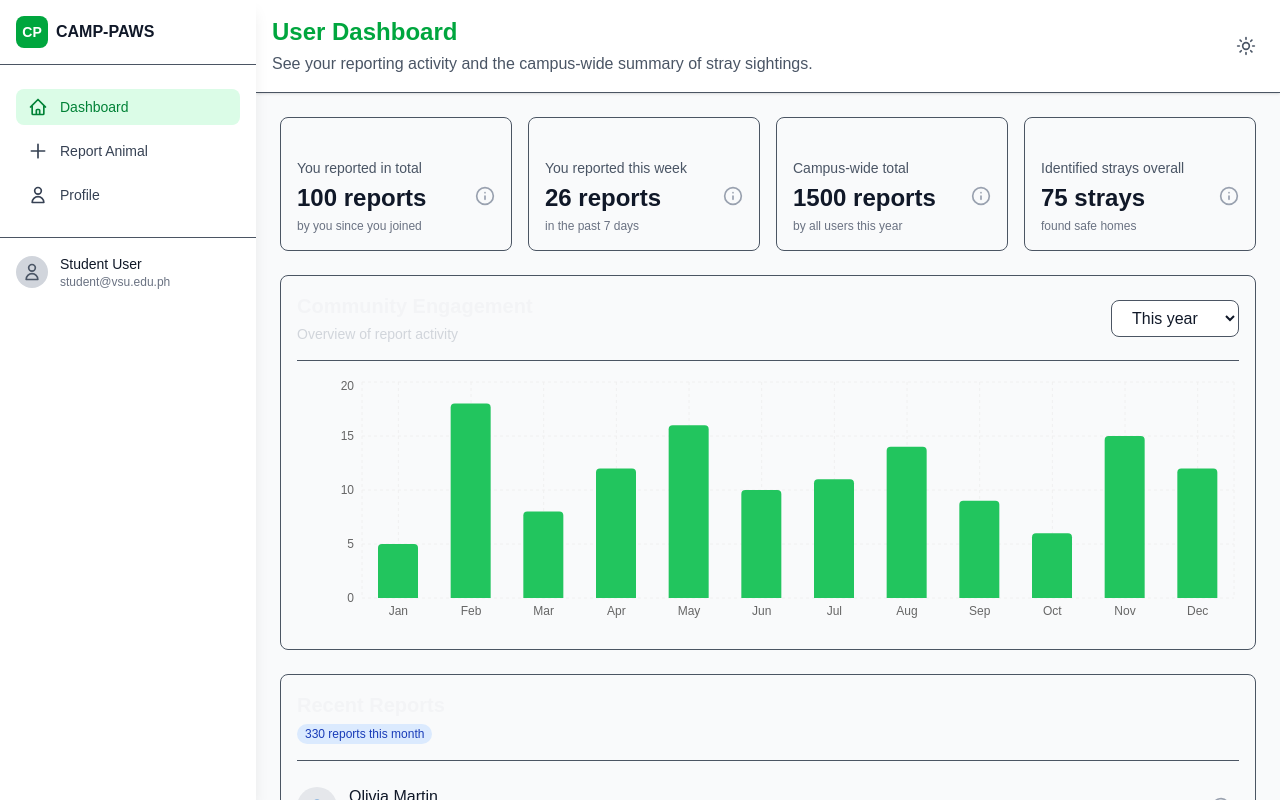
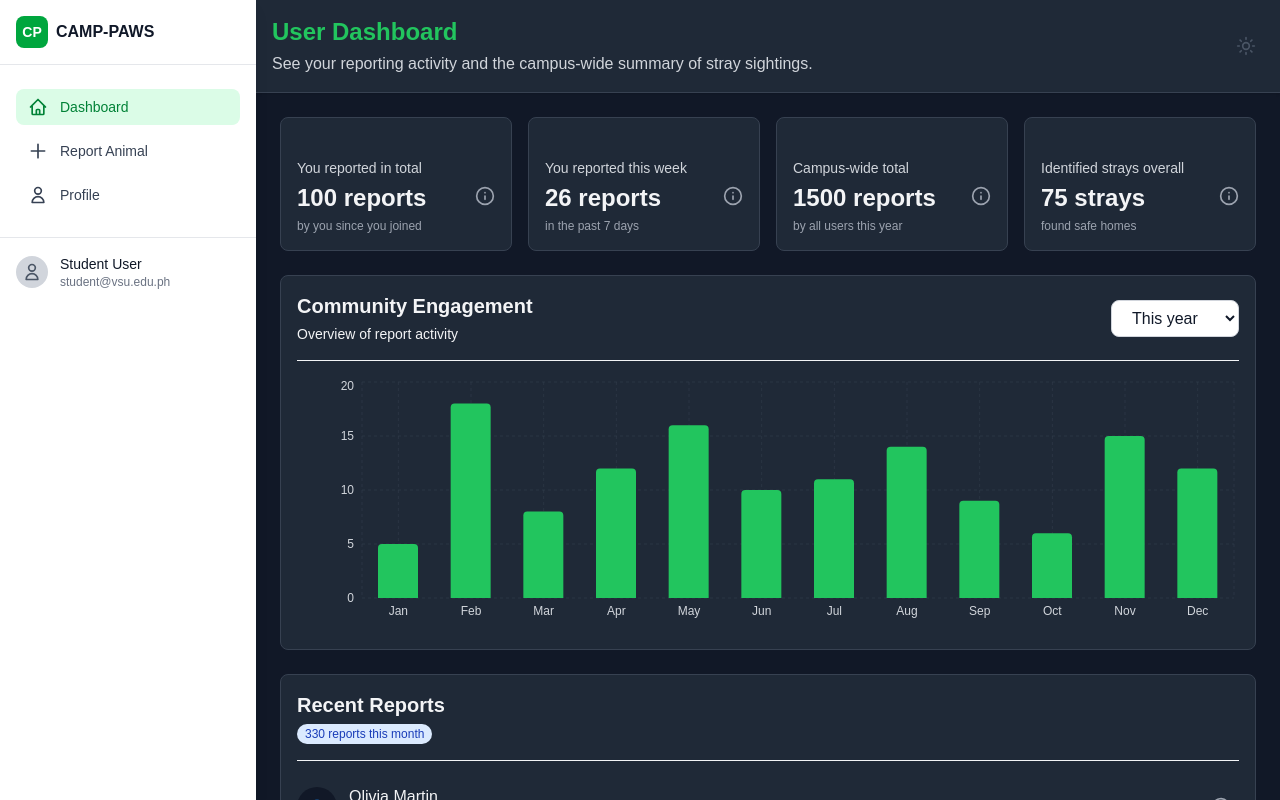
Before and after one commit to CSci-153-Web-Systems-and-Technologies/batch-2025-camp-paws-web, a Next.js app: page /user-dashboard in a window 1280 px wide. Both pictures are taken after a click on the button 1246 px from the left and 46 px from the top of the page. Built offline with nearby package versions, Linux system fonts and the light colour scheme.

Commit message:
feat: theme switch fixes for the components and user-dashboard
- fixed problem where text does not change when theme switching

```diff
--- a/src/app/(dashboard)/(user)/user-dashboard/page.tsx
+++ b/src/app/(dashboard)/(user)/user-dashboard/page.tsx
@@ -39,11 +39,11 @@ export default function UserDashboardPage() {
           <CardContent className="pt-6">
             <div className="flex items-center justify-between">
               <div>
-                <p className="text-sm text-gray-600 dark:text-gray-400">You reported in total</p>
-                <p className="text-2xl font-bold text-gray-900 dark:text-gray-100 mt-1">100 reports</p>
-                <p className="text-xs text-gray-500 dark:text-gray-400 mt-1">by you since you joined</p>
+                <p className="text-sm text-[rgb(var(--color-text-secondary))]">You reported in total</p>
+                <p className="text-2xl font-bold text-[rgb(var(--color-text-primary))] mt-1">100 reports</p>
+                <p className="text-xs text-[rgb(var(--color-text-tertiary))] mt-1">by you since you joined</p>
               </div>
-              <Info className="w-5 h-5 text-gray-400 dark:text-gray-600" />
+              <Info className="w-5 h-5 text-[rgb(var(--color-text-tertiary))]" />
             </div>
           </CardContent>
         </Card>
@@ -53,11 +53,11 @@ export default function UserDashboardPage() {
           <CardContent className="pt-6">
             <div className="flex items-center justify-between">
               <div>
-                <p className="text-sm text-gray-600 dark:text-gray-400">You reported this week</p>
-                <p className="text-2xl font-bold text-gray-900 dark:text-gray-100 mt-1">26 reports</p>
-                <p className="text-xs text-gray-500 dark:text-gray-400 mt-1">in the past 7 days</p>
+                <p className="text-sm text-[rgb(var(--color-text-secondary))]">You reported this week</p>
+                <p className="text-2xl font-bold text-[rgb(var(--color-text-primary))] mt-1">26 reports</p>
+                <p className="text-xs text-[rgb(var(--color-text-tertiary))] mt-1">in the past 7 days</p>
               </div>
-              <Info className="w-5 h-5 text-gray-400 dark:text-gray-600" />
+              <Info className="w-5 h-5 text-[rgb(var(--color-text-tertiary))]" />
             </div>
           </CardContent>
         </Card>
@@ -67,11 +67,11 @@ export default function UserDashboardPage() {
           <CardContent className="pt-6">
             <div className="flex items-center justify-between">
               <div>
-                <p className="text-sm text-gray-600 dark:text-gray-400">Campus-wide total</p>
-                <p className="text-2xl font-bold text-gray-900 dark:text-gray-100 mt-1">1500 reports</p>
-                <p className="text-xs text-gray-500 dark:text-gray-400 mt-1">by all users this year</p>
+                <p className="text-sm text-[rgb(var(--color-text-secondary))]">Campus-wide total</p>
+                <p className="text-2xl font-bold text-[rgb(var(--color-text-primary))] mt-1">1500 reports</p>
+                <p className="text-xs text-[rgb(var(--color-text-tertiary))] mt-1">by all users this year</p>
               </div>
-              <Info className="w-5 h-5 text-gray-400 dark:text-gray-600" />
+              <Info className="w-5 h-5 text-[rgb(var(--color-text-tertiary))]" />
             </div>
           </CardContent>
         </Card>
@@ -81,11 +81,11 @@ export default function UserDashboardPage() {
           <CardContent className="pt-6">
             <div className="flex items-center justify-between">
               <div>
-                <p className="text-sm text-gray-600 dark:text-gray-400">Identified strays overall</p>
-                <p className="text-2xl font-bold text-gray-900 dark:text-gray-100 mt-1">75 strays</p>
-                <p className="text-xs text-gray-500 dark:text-gray-400 mt-1">found safe homes</p>
+                <p className="text-sm text-[rgb(var(--color-text-secondary))]">Identified strays overall</p>
+                <p className="text-2xl font-bold text-[rgb(var(--color-text-primary))] mt-1">75 strays</p>
+                <p className="text-xs text-[rgb(var(--color-text-tertiary))] mt-1">found safe homes</p>
               </div>
-              <Info className="w-5 h-5 text-gray-400 dark:text-gray-600" />
+              <Info className="w-5 h-5 text-[rgb(var(--color-text-tertiary))]" />
             </div>
           </CardContent>
         </Card>
@@ -113,24 +113,22 @@ export default function UserDashboardPage() {
           <div className="w-full h-64 min-h-64">
             <ResponsiveContainer width="100%" height={256}>
               <BarChart data={chartData}>
-                <CartesianGrid strokeDasharray="3 3" stroke="#f0f0f0" className="dark:opacity-20" />
+                <CartesianGrid strokeDasharray="3 3" stroke="rgb(var(--color-border))" opacity={0.5} />
                 <XAxis
                   dataKey="month"
                   axisLine={false}
                   tickLine={false}
-                  tick={{ fontSize: 12, fill: '#666' }}
-                  className="dark:fill-gray-400"
+                  tick={{ fontSize: 12, fill: 'rgb(var(--color-text-secondary))' }}
                 />
                 <YAxis
                   axisLine={false}
                   tickLine={false}
-                  tick={{ fontSize: 12, fill: '#666' }}
+                  tick={{ fontSize: 12, fill: 'rgb(var(--color-text-secondary))' }}
                   domain={[0, 20]}
-                  className="dark:fill-gray-400"
                 />
                 <Bar
                   dataKey="reports"
-                  fill="#22c55e"
+                  fill="rgb(var(--color-primary))"
                   radius={[4, 4, 0, 0]}
                   barSize={40}
                 />
@@ -151,17 +149,17 @@ export default function UserDashboardPage() {
         <CardContent>
           <div className="space-y-3">
             {recentReports.map((reporter, index) => (
-              <div key={index} className="flex items-center justify-between py-2 border-b border-gray-200 dark:border-gray-800 last:border-0">
+              <div key={index} className="flex items-center justify-between py-2 border-b border-[rgb(var(--color-border))] last:border-0">
                 <div className="flex items-center space-x-3">
-                  <div className="w-10 h-10 bg-gray-200 dark:bg-gray-700 rounded-full flex items-center justify-center text-sm">
+                  <div className="w-10 h-10 bg-[rgb(var(--color-background))] rounded-full flex items-center justify-center text-sm">
                     {reporter.avatar}
                   </div>
                   <div>
-                    <p className="font-medium text-gray-900 dark:text-gray-100">{reporter.name}</p>
-                    <p className="text-sm text-gray-500 dark:text-gray-400">{reporter.email}</p>
+                    <p className="font-medium text-[rgb(var(--color-text-primary))]">{reporter.name}</p>
+                    <p className="text-sm text-[rgb(var(--color-text-secondary))]">{reporter.email}</p>
                   </div>
                 </div>
-                <button className="p-2 text-gray-400 hover:text-gray-600 dark:hover:text-gray-300 hover:bg-gray-100 dark:hover:bg-gray-800 rounded-lg transition-colors">
+                <button className="p-2 text-[rgb(var(--color-text-tertiary))] hover:text-[rgb(var(--color-text-secondary))] hover:bg-[rgb(var(--color-background))] rounded-lg transition-colors">
                   <MessageCircle className="w-5 h-5" />
                 </button>
               </div>
--- a/src/app/(dashboard)/layout.tsx
+++ b/src/app/(dashboard)/layout.tsx
@@ -81,22 +81,22 @@ export default function DashboardLayout({
   }, [isSidebarOpen]);
 
   return (
-    <div className="flex h-screen bg-gray-50 dark:bg-gray-950">
+    <div className="flex h-screen bg-[rgb(var(--color-background))]">
       {/* Responsive Sidebar */}
       <Sidebar isOpen={isSidebarOpen} onClose={closeSidebar} userRole={userRole} />
 
       {/* Main Content Area */}
       <div className="flex-1 flex flex-col min-w-0">
         {/* Header with Hamburger Menu */}
-        <header className="bg-white dark:bg-gray-900 shadow-sm p-4 flex items-center justify-between border-b border-gray-200 dark:border-gray-800">
+        <header className="bg-[rgb(var(--color-surface))] shadow-sm p-4 flex items-center justify-between border-b border-[rgb(var(--color-border))]">
           <div className="flex items-center space-x-4">
             {/* Hamburger Menu for Mobile */}
             <HamburgerMenu isOpen={isSidebarOpen} onClick={toggleSidebar} />
 
             <div>
-              <h1 className="text-xl sm:text-2xl font-bold text-green-600 dark:text-green-500">{headerInfo.title}</h1>
+              <h1 className="text-xl sm:text-2xl font-bold text-[rgb(var(--color-primary))]">{headerInfo.title}</h1>
               {headerInfo.description && (
-                <p className="text-gray-600 dark:text-gray-400 mt-1 text-sm sm:text-base hidden sm:block">{headerInfo.description}</p>
+                <p className="text-[rgb(var(--color-text-secondary))] mt-1 text-sm sm:text-base hidden sm:block">{headerInfo.description}</p>
               )}
             </div>
           </div>
--- a/src/app/globals.css
+++ b/src/app/globals.css
@@ -1,21 +1,79 @@
 @import "tailwindcss";
 
+/**
+ * Theme System - Consolidated CSS Variables
+ * All theme colors and design tokens in one place
+ */
+
 :root {
-  --background: #F9FAFB;
-  --foreground: #171717;
+  /* ===== Colors - Light Mode ===== */
+
+  /* Primary (Green) */
+  --color-primary: 34 197 94;
+  --color-primary-hover: 22 163 74;
+  --color-primary-light: 220 252 231;
+
+  /* Background */
+  --color-background: 249 250 251;
+  --color-surface: 255 255 255;
+
+  /* Text */
+  --color-text-primary: 17 24 39;
+  --color-text-secondary: 75 85 99;
+  --color-text-tertiary: 156 163 175;
+
+  /* Border */
+  --color-border: 229 231 235;
+  --color-border-hover: 209 213 219;
+
+  /* Status */
+  --color-success: 34 197 94;
+  --color-success-bg: 220 252 231;
+  --color-warning: 234 179 8;
+  --color-warning-bg: 254 249 195;
+  --color-error: 239 68 68;
+  --color-error-bg: 254 226 226;
+  --color-info: 59 130 246;
+  --color-info-bg: 219 234 254;
 }
 
-@theme inline {
-  --color-background: var(--background);
-  --color-foreground: var(--foreground);
-  --font-sans: var(--font-geist-sans);
-  --font-mono: var(--font-geist-mono);
+.dark {
+  /* ===== Colors - Dark Mode ===== */
+
+  /* Primary (Green) */
+  --color-primary: 34 197 94;
+  --color-primary-hover: 74 222 128;
+  --color-primary-light: 22 101 52;
+
+  /* Background */
+  --color-background: 17 24 39;
+  --color-surface: 31 41 55;
+
+  /* Text */
+  --color-text-primary: 243 244 246;
+  --color-text-secondary: 209 213 219;
+  --color-text-tertiary: 156 163 175;
+
+  /* Border */
+  --color-border: 55 65 81;
+  --color-border-hover: 75 85 99;
+
+  /* Status */
+  --color-success: 74 222 128;
+  --color-success-bg: 22 101 52;
+  --color-warning: 250 204 21;
+  --color-warning-bg: 113 63 18;
+  --color-error: 248 113 113;
+  --color-error-bg: 127 29 29;
+  --color-info: 96 165 250;
+  --color-info-bg: 30 58 138;
 }
 
 body {
-  background: var(--background);
-  color: var(--foreground);
   font-family: Arial, Helvetica, sans-serif;
+  background-color: rgb(var(--color-background));
+  color: rgb(var(--color-text-primary));
+  transition: background-color 0.2s ease, color 0.2s ease;
 }
 
 /* Prevent body scroll when mobile sidebar is open */
--- a/src/app/layout.tsx
+++ b/src/app/layout.tsx
@@ -1,7 +1,6 @@
 import type { Metadata } from "next";
 import { Geist, Geist_Mono } from "next/font/google";
 import "./globals.css";
-import "@/src/styles/theme.css";
 import "leaflet/dist/leaflet.css";
 import "react-datepicker/dist/react-datepicker.css";
 import { ThemeProvider } from "@/src/contexts/ThemeContext";
--- a/src/components/ui/Button.tsx
+++ b/src/components/ui/Button.tsx
@@ -19,12 +19,12 @@ export interface ButtonProps extends ButtonHTMLAttributes<HTMLButtonElement> {
 }
 
 const variantStyles: Record<ButtonVariant, string> = {
-  primary: 'bg-green-600 text-white hover:bg-green-700 active:bg-green-800 disabled:bg-green-300',
-  secondary: 'bg-gray-200 text-gray-900 hover:bg-gray-300 active:bg-gray-400 disabled:bg-gray-100 dark:bg-gray-700 dark:text-gray-100 dark:hover:bg-gray-600',
-  success: 'bg-green-600 text-white hover:bg-green-700 active:bg-green-800 disabled:bg-green-300',
-  warning: 'bg-yellow-600 text-white hover:bg-yellow-700 active:bg-yellow-800 disabled:bg-yellow-300',
-  danger: 'bg-red-600 text-white hover:bg-red-700 active:bg-red-800 disabled:bg-red-300',
-  ghost: 'bg-transparent text-gray-700 hover:bg-gray-100 active:bg-gray-200 disabled:text-gray-400 dark:text-gray-300 dark:hover:bg-gray-800',
+  primary: 'bg-[rgb(var(--color-primary))] text-white hover:bg-[rgb(var(--color-primary-hover))] active:bg-[rgb(var(--color-primary-hover))] disabled:opacity-50',
+  secondary: 'bg-[rgb(var(--color-surface))] text-[rgb(var(--color-text-primary))] hover:bg-[rgb(var(--color-border-hover))] active:bg-[rgb(var(--color-border-hover))] disabled:opacity-50 border border-[rgb(var(--color-border))]',
+  success: 'bg-[rgb(var(--color-success))] text-white hover:opacity-90 active:opacity-80 disabled:opacity-50',
+  warning: 'bg-[rgb(var(--color-warning))] text-white hover:opacity-90 active:opacity-80 disabled:opacity-50',
+  danger: 'bg-[rgb(var(--color-error))] text-white hover:opacity-90 active:opacity-80 disabled:opacity-50',
+  ghost: 'bg-transparent text-[rgb(var(--color-text-primary))] hover:bg-[rgb(var(--color-surface))] active:bg-[rgb(var(--color-border))] disabled:opacity-50',
 };
 
 const sizeStyles: Record<ButtonSize, string> = {
--- a/src/components/ui/Card.tsx
+++ b/src/components/ui/Card.tsx
@@ -13,9 +13,9 @@ export interface CardProps extends HTMLAttributes<HTMLDivElement> {
 }
 
 const variantStyles = {
-  default: 'bg-surface border border-primary',
-  outlined: 'bg-transparent border-2 border-primary',
-  elevated: 'bg-surface shadow-lg',
+  default: 'bg-[rgb(var(--color-surface))] border border-[rgb(var(--color-border))]',
+  outlined: 'bg-transparent border-2 border-[rgb(var(--color-border))]',
+  elevated: 'bg-[rgb(var(--color-surface))] shadow-lg',
 };
 
 const paddingStyles = {
```
Also changed, not shown: src/components/ui/Input.tsx (+4 -4 lines).
